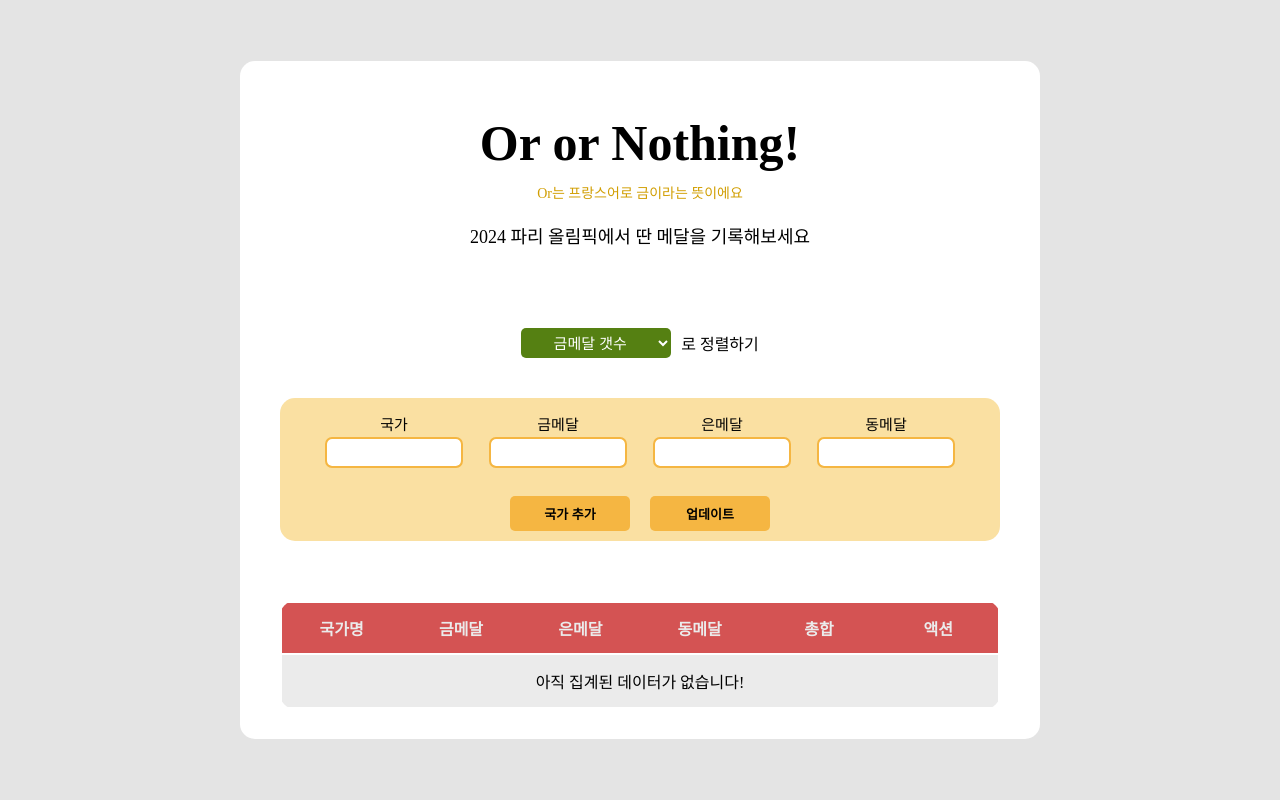
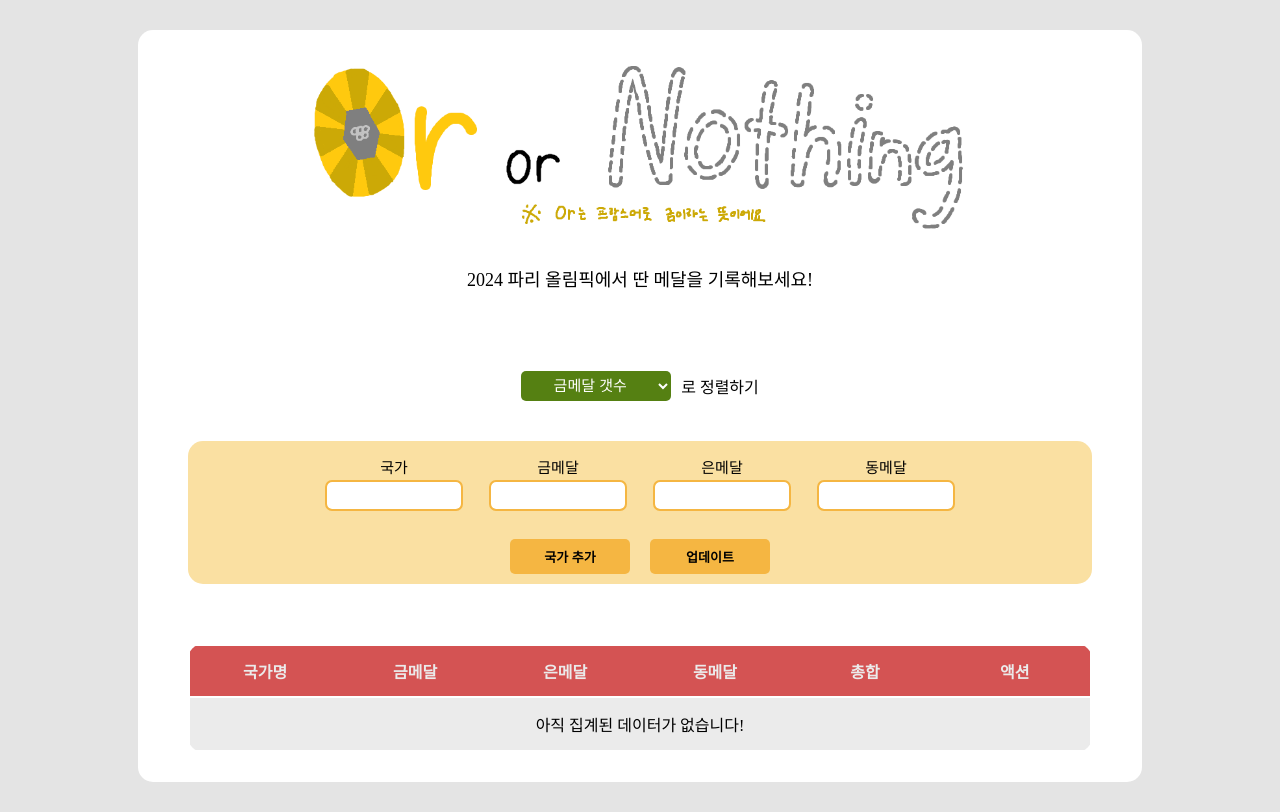
Before and after one commit to heftyCornerstone/Or-or-nothing, a React (Vite) app: page / in a window 1280 px wide. Built offline with nearby package versions, Linux system fonts and the light colour scheme.

Commit message:
Update & modification : title logo updated, bug fixed

```diff
--- a/src/components/Layout.jsx
+++ b/src/components/Layout.jsx
@@ -1,3 +1,4 @@
+import titleLogo from "../assets/titleLogo.png"
 const Layout = ({ children }) => {
     const mainStyle = {
         display: 'flex',
@@ -12,18 +13,17 @@ const Layout = ({ children }) => {
         backgroundColor: '#ffffff',
     }
     const titleStyle = {
-        marginTop: '20px',
+        marginTop: '30px',
         marginBottom: '50px'
     }
-    const titleH1Style = {
+    const titleDivStyle = {
         fontSize: '50px',
         textAlign: 'center',
         marginBottom: '10px'
     }
-    const annotationStyle = {
-        fontSize: '14px',
-        color:'#d19e02',
-        textAlign: 'center',
+    const logoStyle = {
+        margin: 'auto',
+        width: '65%'
     }
     const commentStyle = {
         margin: '20px 0 20px 0',
@@ -34,9 +34,8 @@ const Layout = ({ children }) => {
     return (
         <main style={mainStyle}>
             <div style={titleStyle}>
-                <h1 style={titleH1Style}>Or or Nothing!</h1>
-                <div style={annotationStyle}>Or는 프랑스어로 금이라는 뜻이에요</div>
-                <div style={commentStyle}>2024 파리 올림픽에서 딴 메달을 기록해보세요</div>
+                <div style={titleDivStyle}> <img src={titleLogo} alt="no logo" style={logoStyle}/> </div>
+                <div style={commentStyle}>2024 파리 올림픽에서 딴 메달을 기록해보세요!</div>
             </div>
             {children}
         </main>
--- a/src/components/RecordTable.jsx
+++ b/src/components/RecordTable.jsx
@@ -56,6 +56,7 @@ const TableBody = ({ medalsStateHook }) => {
 
         return (
             <tr
+                className="record-row"
                 key={`${curRowData.country}Row`}
                 data-country={`${curRowData.country}`}
                 style={recordTableRowStyle}
```
Also changed, not shown: src/assets/titleLogo.png (added).
